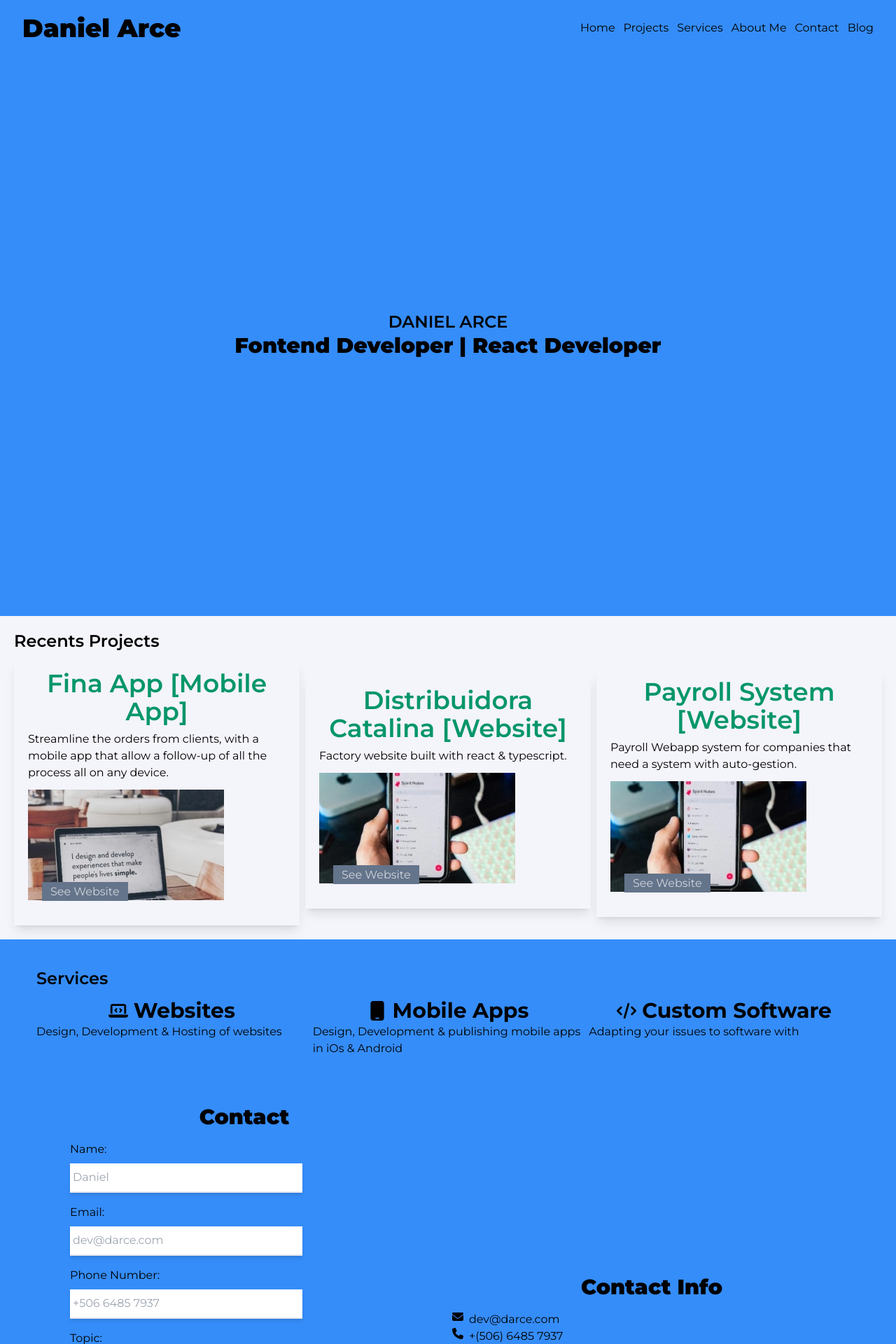
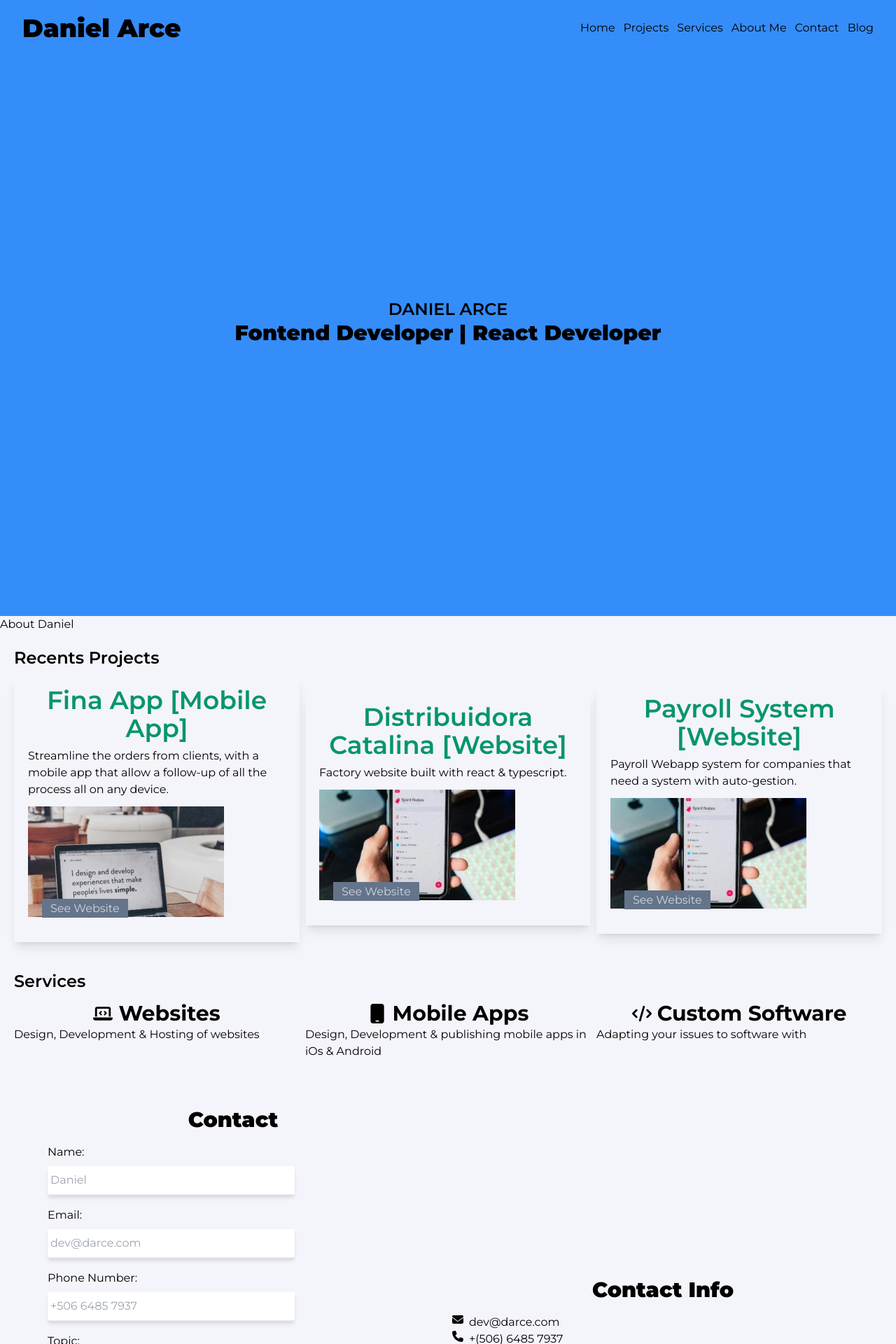
Before and after one commit to DanielCArce/Daniel-Arce-Website, a Next.js app: page / in a window 1280 px wide. Shown: the top 1920 px of the page at 70% size. Built offline with nearby package versions, Linux system fonts and the light colour scheme; no server answers.

Commit message:
add new section

```diff
--- a/app/(web)/page.tsx
+++ b/app/(web)/page.tsx
@@ -1,5 +1,6 @@
 import PageHeader from '@/components/PageHeader'
 import Wrapper from '@/components/Wrapper'
+import BioSection from '@/sections/BioSection'
 import ContactSection from '@/sections/ContactSection'
 import HeroSection from '@/sections/HeroSection'
 import ProjectsSection from '@/sections/ProjectsSection'
@@ -15,13 +16,10 @@ function page() {
           <HeroSection />
         </>
       </Wrapper>
+    <BioSection/>
       <ProjectsSection />
-      <Wrapper>
-        <>
         <ServicesSection />
         <ContactSection />
-        </>
-      </Wrapper>
     </>
   )
 }
--- /dev/null
+++ b/sections/BioSection.tsx
@@ -0,0 +1,11 @@
+import React from 'react'
+
+function BioSection() {
+  return (
+      <section id="me">
+          <h2>About Daniel</h2>
+    </section>
+  )
+}
+
+export default BioSection
--- a/sections/HeroSection.tsx
+++ b/sections/HeroSection.tsx
@@ -2,7 +2,7 @@ import React from 'react'
 
 function HeroSection() {
   return (
-    <section className='flex flex-col justify-center items-center pt-9 h-screen'>
+    <section className='flex flex-col justify-center items-center py-9 h-screen'>
       <h2 className='font-semibold text-2xl uppercase'>Daniel Arce</h2>
       <h3 className='font-black text-3xl'>Fontend Developer | React Developer </h3>
     </section>
```
